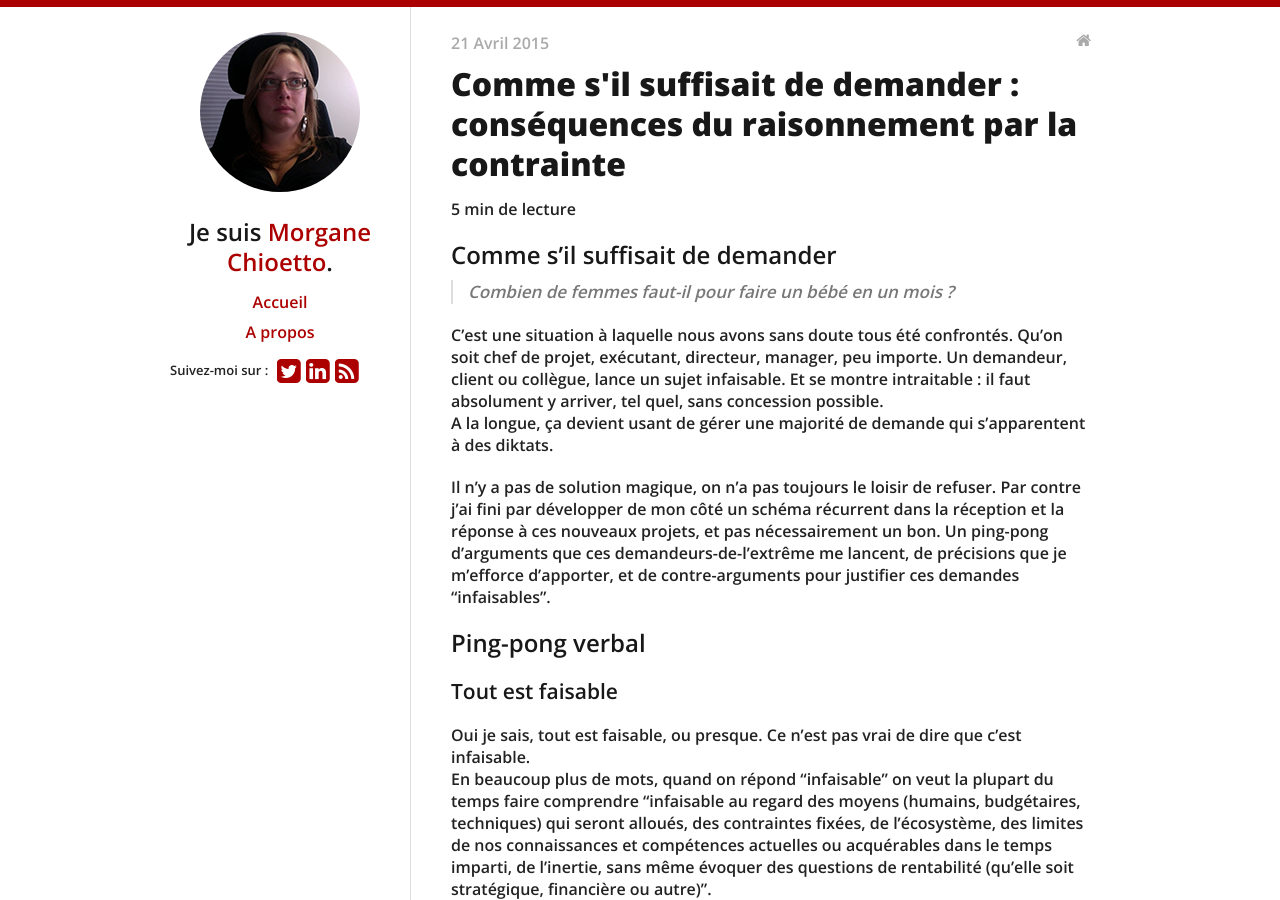
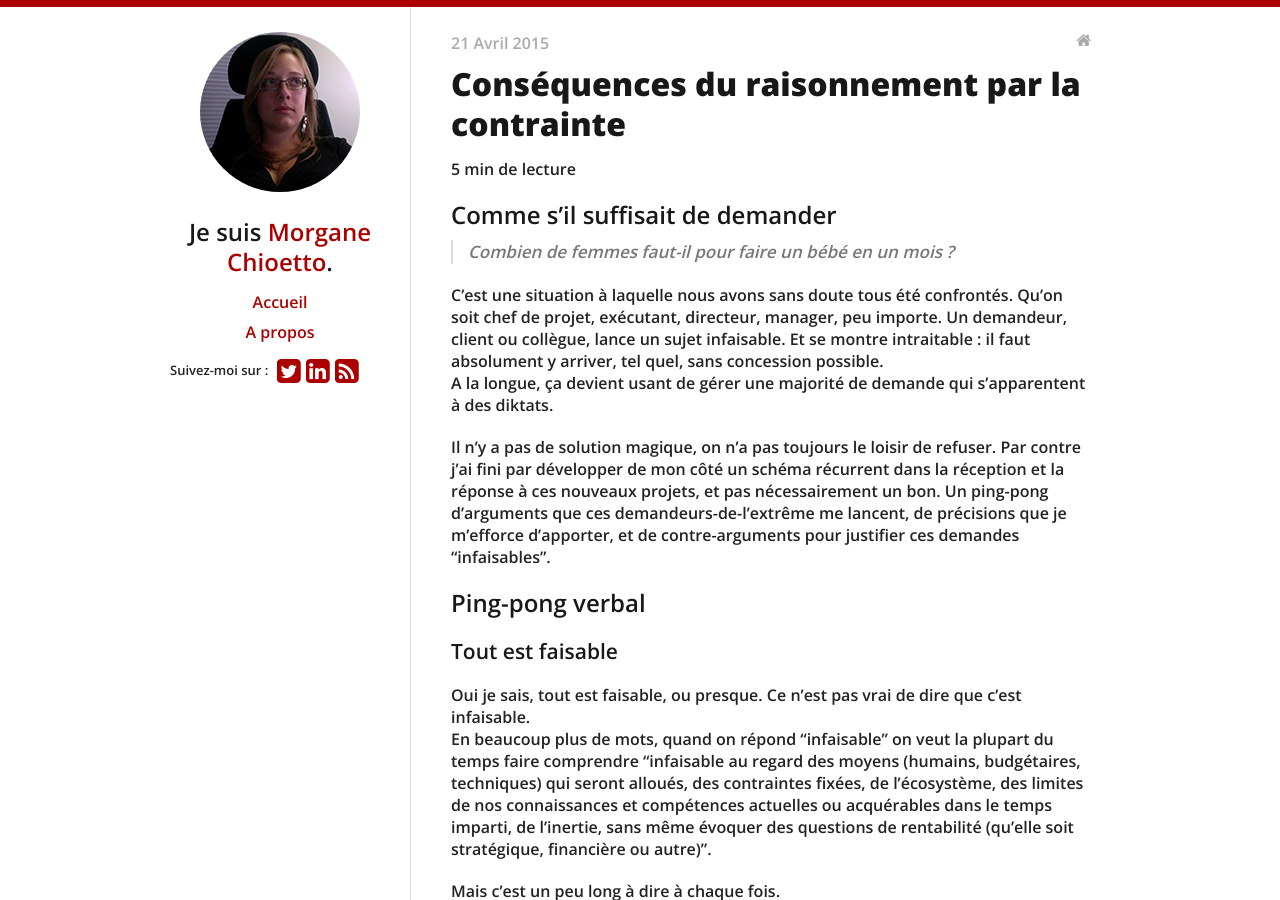
Before and after one commit to chipisan/blog, a Jekyll site: the page built from _posts/2015-04-21-9bebes1mois.md, in a window 1280 px wide and 900 px high. Built offline with Jekyll 4.4.1, drawn with Linux system fonts in a browser that asks for light colours; nearby versions of some CDN libraries; Markdown is read by kramdown in place of the engine named in the settings.

Commit message:
Edit title

```diff
--- a/_posts/2015-04-21-9bebes1mois.md
+++ b/_posts/2015-04-21-9bebes1mois.md
@@ -1,13 +1,13 @@
 ---
 layout: post
-title: 'Comme s&apos;il suffisait de demander : conséquences du raisonnement par la contrainte'
+title: 'Conséquences du raisonnement par la contrainte'
 category: 'organisations'
 tag: 'Organisations'
 description: 'Parfois les demandeurs partent du principe que tout est faisable, sans tenir compte des avis des experts. Comment alors réagir à ces demandes infaisables ?'
 permalink: /organisations/suffit-de-demander-ou-pas/
 ---
 
-## Comme s'il suffisait de demander
+##Comme s'il suffisait de demander
 > Combien de femmes faut-il pour faire un bébé en un mois ?
 
 C'est une situation à laquelle nous avons sans doute tous été confrontés. Qu'on soit chef de projet, exécutant, directeur, manager, peu importe. Un demandeur, client ou collègue, lance un sujet infaisable. Et se montre intraitable : il faut absolument y arriver, tel quel, sans concession possible.
```
